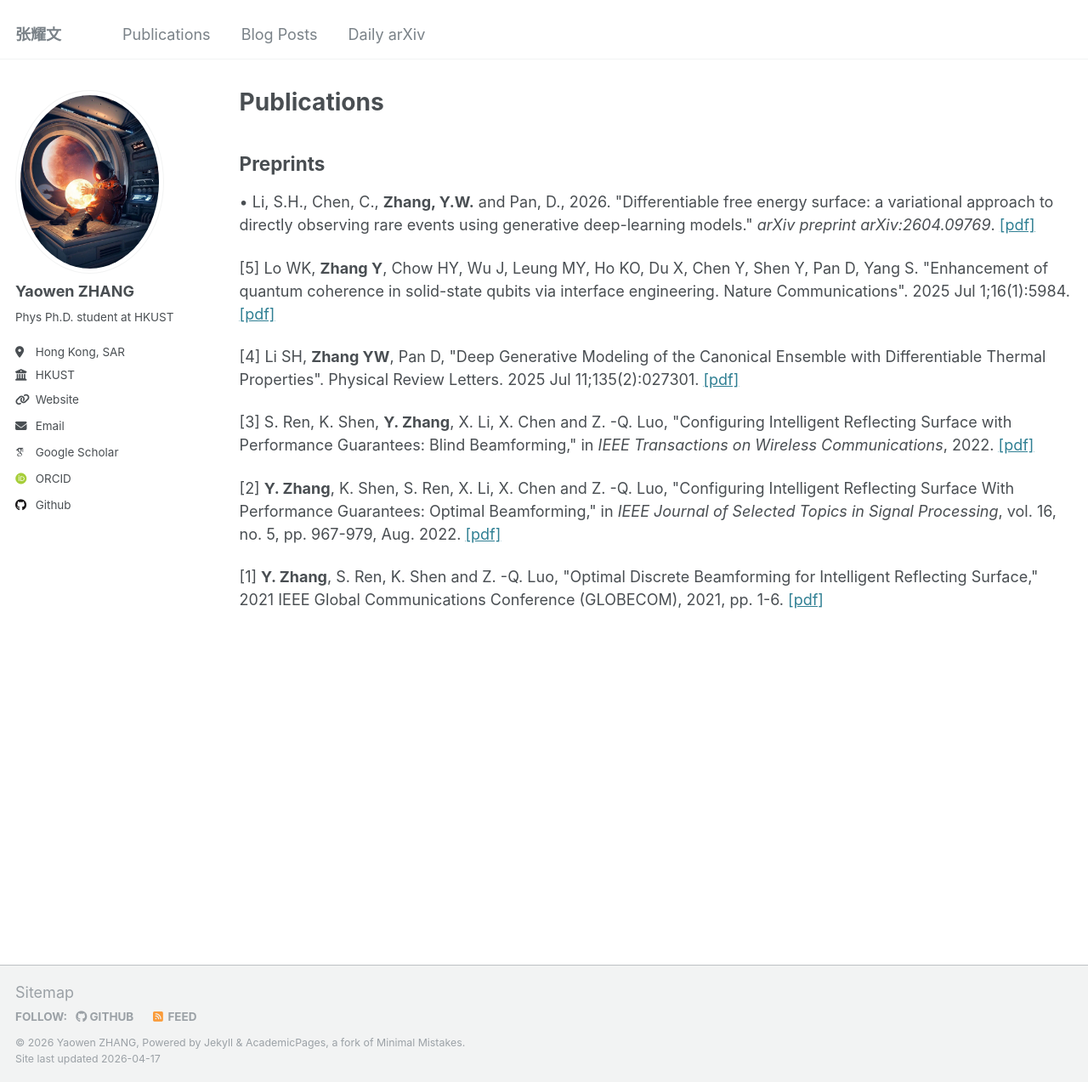
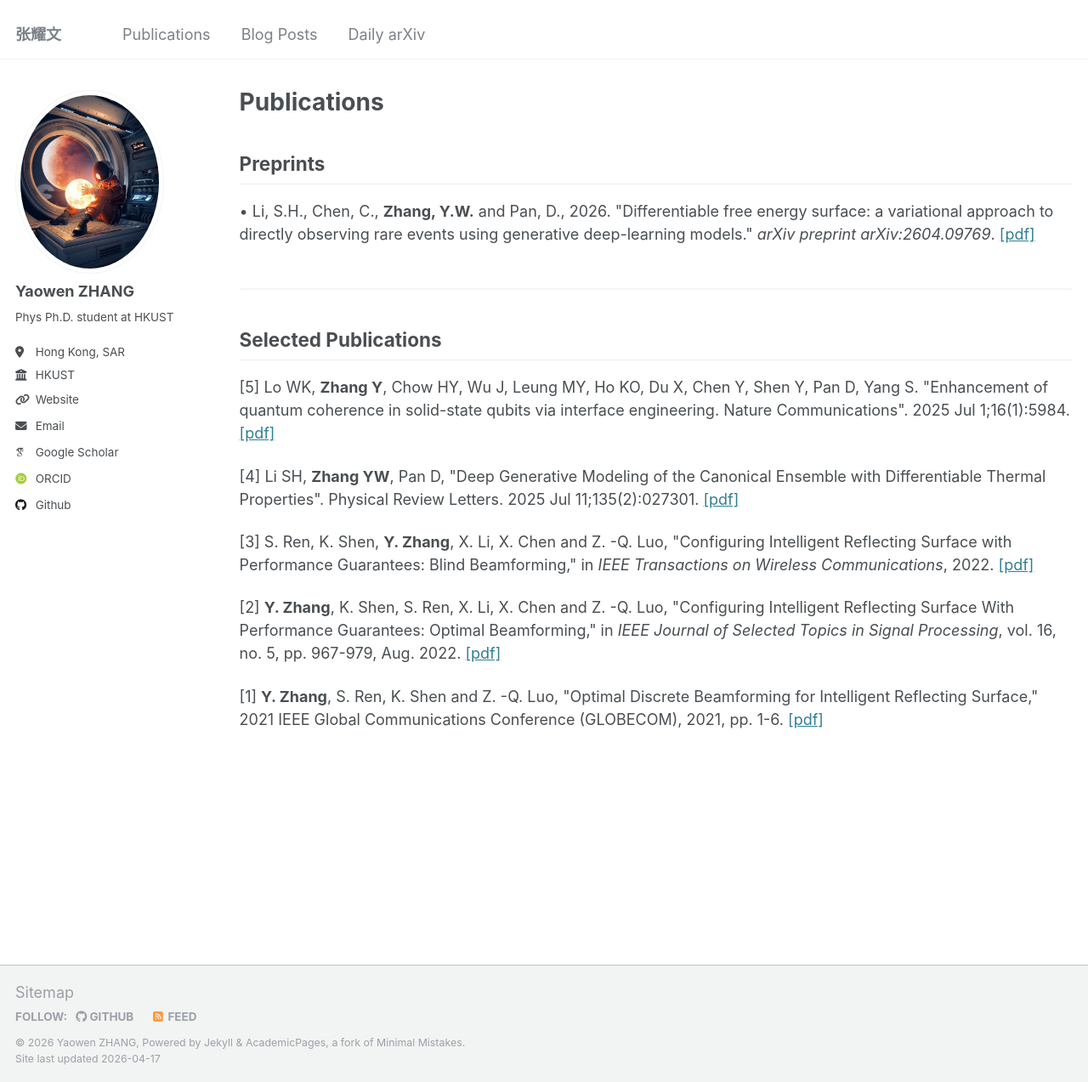
Before and after one commit to phyzyw/phyzyw.github.io, a Jekyll site: the page built from _pages/publications.html, in a window 1280 px wide and 1273 px high. Shown: the whole window at 85% size. Built offline with Jekyll 4.4.1, drawn with Linux system fonts in a browser that asks for light colours; some web fonts are replaced.

Commit message:
add preprint

```diff
--- a/_pages/publications.html
+++ b/_pages/publications.html
@@ -4,25 +4,28 @@ title: "Publications"
 permalink: /publications/
 author_profile: true
 ---
+
 {% comment %}
 {% if site.author.googlescholar %}
  <div class="wordwrap">You can also find my articles on <a href="{{site.author.googlescholar}}">my Google Scholar profile</a>.</div>
 {% endif %}
 {% endcomment %}
 
+<section id="preprints" style="margin-bottom: 50px;">
+  <h2 style="border-bottom: 1px solid #eee; padding-bottom: 10px;">Preprints</h2>
   <div class="preprints-list">
-  <h2>Preprints</h2> <div class="publication-item">
+    <div class="publication-item">
       <p>• Li, S.H., Chen, C., <strong>Zhang, Y.W.</strong> and Pan, D., 2026. "Differentiable free energy surface: a variational approach to directly observing rare events using generative deep-learning models." <em>arXiv preprint arXiv:2604.09769</em>.
       <a href="https://arxiv.org/abs/2604.09769" target="_blank">[pdf]</a></p>
     </div>
+  </div>
+</section>
 
-</div>
+<hr style="margin: 40px 0; border: none; border-top: 2px solid #f5f5f5;">
 
+<section id="published-papers">
+  <h2 style="border-bottom: 1px solid #eee; padding-bottom: 10px;">Selected Publications</h2>
   <div class="publications-list">
- {% comment %}
-   <h2>Publications List</h2>
- {% endcomment %}
-
     <div class="publication-item">
       <p>[5] Lo WK, <strong>Zhang Y</strong>, Chow HY, Wu J, Leung MY, Ho KO, Du X, Chen Y, Shen Y, Pan D, Yang S. "Enhancement of quantum coherence in solid-state qubits via interface engineering. Nature Communications". 2025 Jul 1;16(1):5984.
       <a href="https://doi.org/10.1038/s41467-025-61026-3" target="_blank">[pdf]</a></p>
@@ -55,11 +58,10 @@ author_profile: true
       <a href="https://ieeexplore.ieee.org/abstract/document/9685790" target="_blank">[pdf]</a></p>
     </div>
   </div>
-
+</section>
 
 {% include base_path %}
 
-<!-- New style rendering if publication categories are defined -->
 {% if site.publication_category %}
   {% for category in site.publication_category  %}
     {% assign title_shown = false %}
```
Lines whose indentation alone changed are shown as unchanged.
